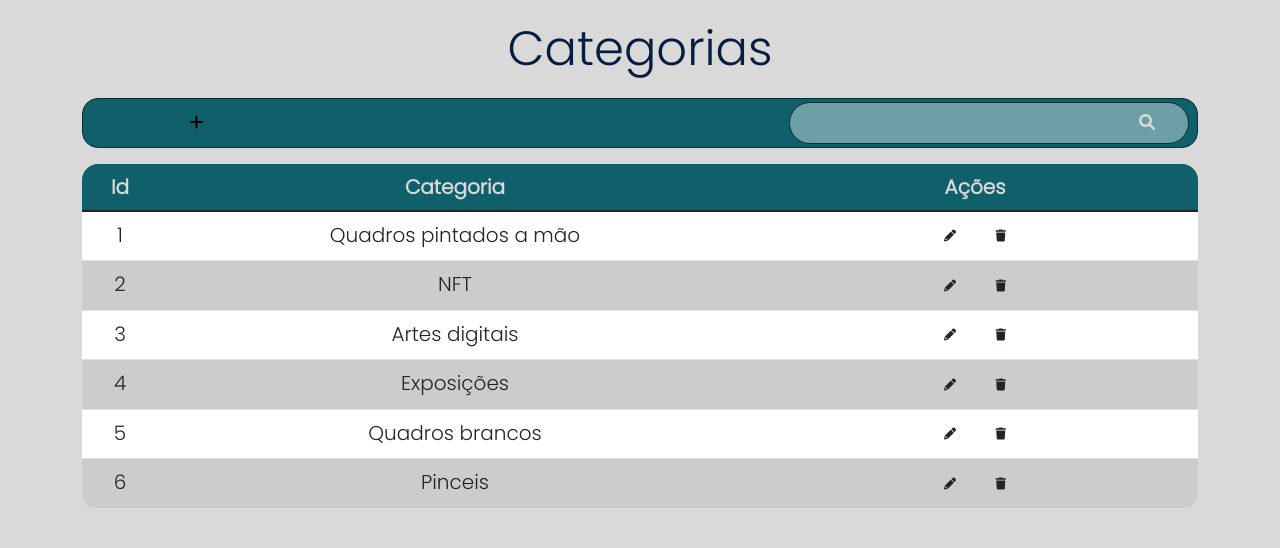
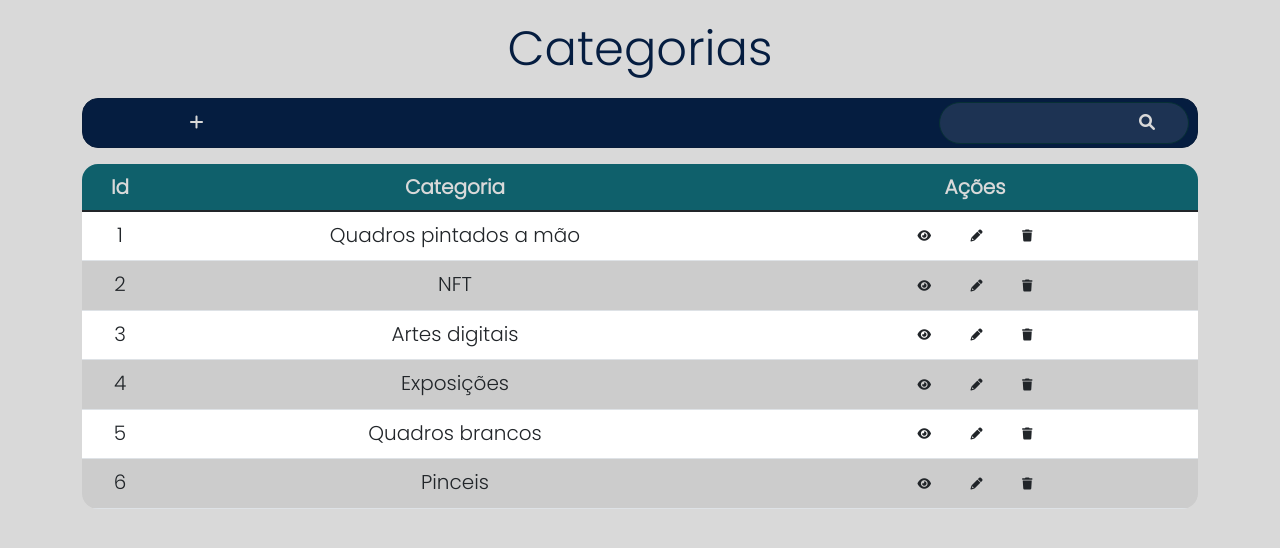
Before and after one commit to gabriellac2002/Artella, a PHP site: page /app/views/site/view_adm_categorias.html in a window 1280 px wide. Shown: the top 548 px of the page. Run offline with PHP 8.4, Linux system fonts and the light colour scheme.

Commit message:
design pronto e falta apenas um detalhe nos 3 pontos

```diff
--- a/app/views/site/view_adm_categorias.html
+++ b/app/views/site/view_adm_categorias.html
@@ -11,7 +11,6 @@
         integrity="sha384-ka7Sk0Gln4gmtz2MlQnikT1wXgYsOg+OMhuP+IlRH9sENBO0LRn5q+8nbTov4+1p"
         crossorigin="anonymous"></script>
 
-      <!--  FONTS-->
       <link rel="stylesheet" href="https://cdn.jsdelivr.net/npm/bootstrap-icons@1.5.0/font/bootstrap-icons.css" />
       <link rel="preconnect" href="https://fonts.googleapis.com" />
       <link rel="preconnect" href="https://fonts.googleapis.com" />
@@ -35,7 +34,7 @@
         <div class="tableBar mb-3 mx-0">
           <div class="tableBar-add">
             <button class="btn btnAddMore ms-1" data-bs-toggle="modal" data-bs-target="#addAction"><i
-                class="fa-solid fa-plus" style="color:black;"></i></button>
+                class="fa-solid fa-plus" style="color:#d9d9d9;"></i></button>
           </div>
           <div class="tableBarForm d-flex">
             <form class="formSeach me-2">
@@ -51,7 +50,7 @@
              <thead class="headTable">
                 <tr>
                     <th>Id</th>
-                    <th>Categoria</th>
+                    <th colspan="2">Categoria</th>
                     <th>Ações</th>
                 </tr>
             </thead>
@@ -59,10 +58,15 @@
             <tbody class="bodyTable">
                 <tr class="rowTable1">
                     <td>1</td>
-                    <td>Quadros pintados a mão</td>
+                    <td colspan="2">Quadros pintados a mão</td>
                     <td class="btn-row">
-                    <!-- Botões desktop -->
+                    <!--desktop-->
                     <div class="btns-desktop">
+
+                        <button class="btn btnView" data-bs-toggle="modal" data-bs-target="#viewAction"><i
+                            class="fa-solid fa-eye mx-1">
+                            <p class="mt-3">Vizualizar</p>
+                          </i></button>
 
                         <button class="btn btnEdit" data-bs-toggle="modal" data-bs-target="#editAction"><i
                             class="fa fa-pencil mx-1">
@@ -74,7 +78,7 @@
                         </i></button>
                     </div>
 
-                    <!-- Botões para mobile -->
+                    <!--mobile-->
                     <button class="button-action" data-bs-toggle="modal" data-bs-target="#userAction">
                         <i class="fa-solid fa-ellipsis-vertical mx-3"></i>
                     </button>
@@ -83,10 +87,15 @@
 
                 <tr class="rowTable2">
                     <td>2</td>
-                    <td>NFT</td>
+                    <td colspan="2">NFT</td>
                     <td class="btn-row">
-                    <!-- Botões desktop -->
+                    <!--desktop-->
                     <div class="btns-desktop">
+
+                        <button class="btn btnView" data-bs-toggle="modal" data-bs-target="#viewAction"><i
+                            class="fa-solid fa-eye mx-1">
+                            <p class="mt-3">Vizualizar</p>
+                          </i></button>
 
                         <button class="btn btnEdit" data-bs-toggle="modal" data-bs-target="#editAction"><i
                            class="fa fa-pencil mx-1">
@@ -98,7 +107,7 @@
                         </i></button>
                     </div>
 
-                    <!-- Botões para mobile -->
+                    <!--mobile-->
                     <button class="button-action" data-bs-toggle="modal" data-bs-target="#userAction">
                         <i class="fa-solid fa-ellipsis-vertical mx-3"></i>
                     </button>
@@ -107,12 +116,17 @@
 
               <tr class="rowTable1">
                 <td>3</td>
-                <td>Artes digitais</td>
+                <td colspan="2">Artes digitais</td>
                 <td class="btn-row">
 
-                  <!-- Botões desktop -->
+                  <!--desktop-->
 
                   <div class="btns-desktop">
+
+                    <button class="btn btnView" data-bs-toggle="modal" data-bs-target="#viewAction"><i
+                        class="fa-solid fa-eye mx-1">
+                        <p class="mt-3">Vizualizar</p>
+                      </i></button>
 
                     <button class="btn btnEdit" data-bs-toggle="modal" data-bs-target="#editAction"><i
                         class="fa fa-pencil mx-1">
@@ -126,7 +140,7 @@
 
                   </div>
 
-                  <!-- Botões para mobile -->
+                  <!--mobile-->
                   <button class="button-action" data-bs-toggle="modal" data-bs-target="#userAction">
                     <i class="fa-solid fa-ellipsis-vertical mx-3"></i>
                   </button>
@@ -136,12 +150,17 @@
 
               <tr class="rowTable2">
                 <td>4</td>
-                <td>Exposições</td>
+                <td colspan="2">Exposições</td>
                 <td class="btn-row">
 
-                  <!-- Botões desktop -->
+                  <!--desktop-->
 
                   <div class="btns-desktop">
+
+                    <button class="btn btnView" data-bs-toggle="modal" data-bs-target="#viewAction"><i
+                        class="fa-solid fa-eye mx-1">
+                        <p class="mt-3">Vizualizar</p>
+                      </i></button>
 
                     <button class="btn btnEdit" data-bs-toggle="modal" data-bs-target="#editAction"><i
                         class="fa fa-pencil mx-1">
@@ -155,7 +174,7 @@
 
                   </div>
 
-                  <!-- Botões para mobile -->
+                  <!--mobile-->
                   <button class="button-action" data-bs-toggle="modal" data-bs-target="#userAction">
                     <i class="fa-solid fa-ellipsis-vertical mx-3"></i>
                   </button>
@@ -165,12 +184,17 @@
 
               <tr class="rowTable1">
                 <td>5</td>
-                <td>Quadros brancos</td>
+                <td colspan="2">Quadros brancos</td>
                 <td class="btn-row">
 
-                  <!-- Botões desktop -->
+                  <!--desktop-->
 
                   <div class="btns-desktop">
+
+                    <button class="btn btnView" data-bs-toggle="modal" data-bs-target="#viewAction"><i
+                        class="fa-solid fa-eye mx-1">
+                        <p class="mt-3">Vizualizar</p>
+                      </i></button>
 
                     <button class="btn btnEdit" data-bs-toggle="modal" data-bs-target="#editAction"><i
                         class="fa fa-pencil mx-1">
@@ -184,7 +208,7 @@
 
                   </div>
 
-                  <!-- Botões para mobile -->
+                  <!--mobile-->
                   <button class="button-action" data-bs-toggle="modal" data-bs-target="#userAction">
                     <i class="fa-solid fa-ellipsis-vertical mx-3"></i>
                   </button>
@@ -194,12 +218,17 @@
 
               <tr class="rowTable2">
                 <td>6</td>
-                <td>Pinceis</td>
+                <td colspan="2">Pinceis</td>
                 <td class="btn-row">
 
-                  <!-- Botões desktop -->
+                  <!--desktop-->
 
                   <div class="btns-desktop">
+
+                    <button class="btn btnView" data-bs-toggle="modal" data-bs-target="#viewAction"><i
+                        class="fa-solid fa-eye mx-1">
+                        <p class="mt-3">Vizualizar</p>
+                      </i></button>
 
                     <button class="btn btnEdit" data-bs-toggle="modal" data-bs-target="#editAction"><i
                         class="fa fa-pencil mx-1">
@@ -213,7 +242,7 @@
 
                   </div>
 
-                  <!-- Botões para mobile -->
+                  <!--mobile-->
                   <button class="button-action" data-bs-toggle="modal" data-bs-target="#userAction">
                     <i class="fa-solid fa-ellipsis-vertical mx-3"></i>
                   </button>
@@ -227,9 +256,7 @@
       </div>
 
 
-      <!--! MODALS -->
-
-      <!-- modal add more -->
+      <!--MODALS-->
       <div class="modal modals fade mt-5" id="addAction" tabindex="-1" aria-hidden="true">
         <div class="modal-dialog">
           <div class="modal-content">
@@ -277,6 +304,11 @@
 
               <!-- Botões do modal -->
 
+              <button class="btn btnView" data-bs-toggle="modal" data-bs-target="#viewAction"><i
+                class="fa-solid fa-eye mx-1">
+                <p class="mt-3">Vizualizar</p>
+              </i></button>
+
               <button class="btn btnEdit" data-bs-toggle="modal" data-bs-target="#editAction"><i class="fa fa-pencil">
                   <p class="mt-3 modals-text">Editar</p>
                 </i></button>
@@ -292,6 +324,31 @@
       </div>
 
       <!--modal view -->
+
+      <div class="modal modals fade mt-5" id="viewAction" tabindex="-1" aria-hidden="true">
+        <div class="modal-dialog">
+          <div class="modal-content">
+
+            <!-- cabeçalho do modal -->
+            <div class="modal-header my-3">
+              <h5 class="modal-title" style="text-transform: uppercase;">Visualização da categoria</h5>
+              <!-- Botão fechar -->
+              <button data-bs-dismiss="modal" class="btn-close btnClose" aria-label="Close"></button>
+            </div>
+
+            <!-- conteúdo do modal -->
+            <div class="modal-body my-5">
+              <div class="form-group mt-2 mb-2 mx-5">
+                <p class="modals-text">Conteudo da categoria</p>
+              </div>
+
+            </div>
+          </div>
+
+        </div>
+      </div>
+      </div>
+
       <div class="modal modals fade mt-5" id="viewAction" tabindex="-1" aria-hidden="true">
         <div class="modal-dialog">
           <div class="modal-content">
@@ -367,14 +424,8 @@
 
             <!-- conteúdo do modal -->
 
-            <div class="form-group mb-3 mt-5 mx-3">
+            <div class="form-group mb-3 mt-5 mx-3 nova_categoria">
               <label class="modals-label">Novo nome</label>
-              <input type="text" class="form-control modals-input">
-            </div>
-
-            <div class="form-group my-3 mx-3">
-              <label class="modals-label">
-                Novo número de produtos</label>
               <input type="text" class="form-control modals-input">
             </div>
 
--- a/public/css/view_adm_categorias.css
+++ b/public/css/view_adm_categorias.css
@@ -2,7 +2,6 @@
     margin: 0;
     padding: 0;
   }
-
   body {
     background: #d9d9d9;
     text-align: center;
@@ -33,8 +32,8 @@
     margin-top: 1.25rem;
     height: 50px;
     border-radius: 0.8em;
-    background: #0f606b;
-    border: 1px solid #073035;
+    background: #051d40;
+    border: 1px solid #071c3a;
   }
 
   .tableBarForm {
@@ -48,11 +47,11 @@
     display: flex;
     justify-content: flex-end;
     align-items: center;
-    width: 400px;
+    width:250px;
     height: 20px;
     padding: 20px;
     border-radius: 1.2em;
-    background-color: #6f9fa6;
+    background-color: #1d3353;
     border: 1px solid #073035;
   }
 
@@ -91,6 +90,7 @@
     border: none;
     background: none;
     display: none;
+    align-items: center;
   }
 
   .btn-row {
@@ -144,7 +144,7 @@
   }
   .modals-text {
     color: #d9d9d9;
-    font: 12px "Poppins", sans-serif;
+    font: 18px "Poppins", sans-serif;
   }
   .modals-button {
     border-radius: 10px;
```
